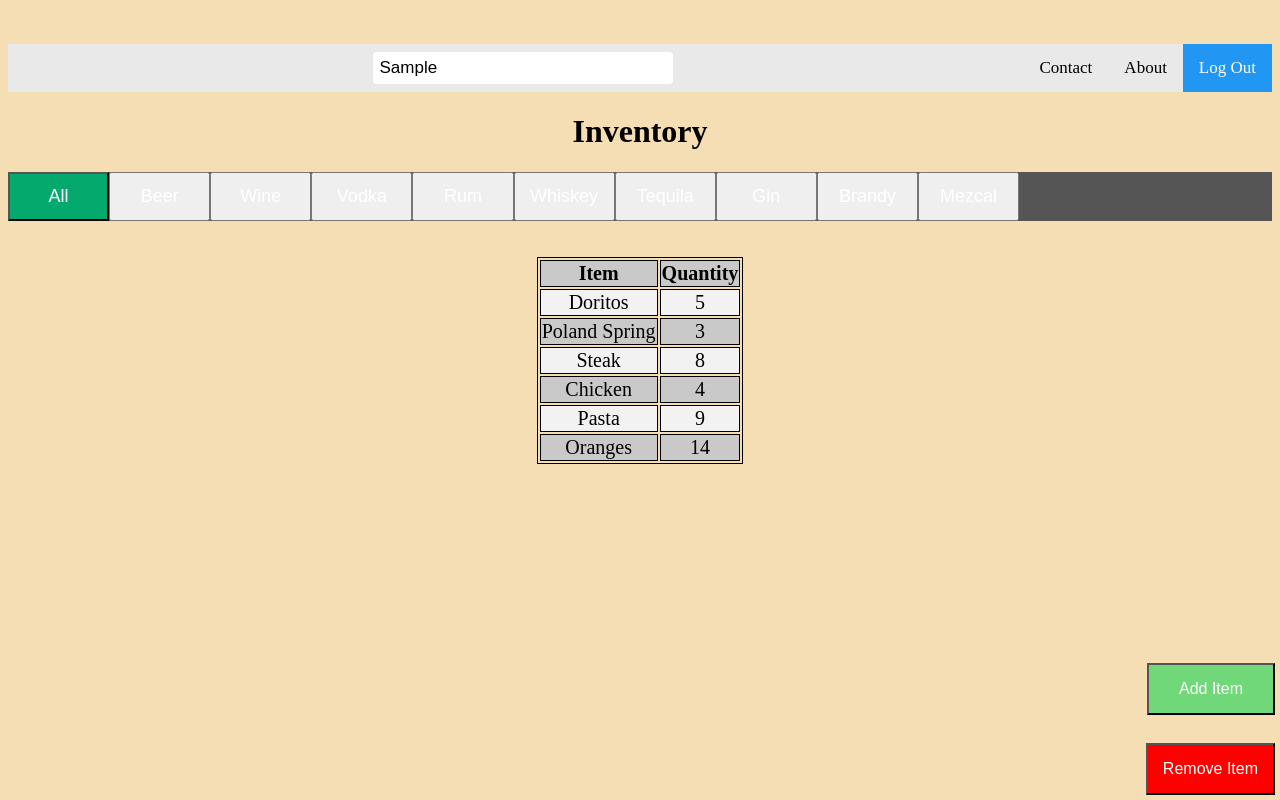
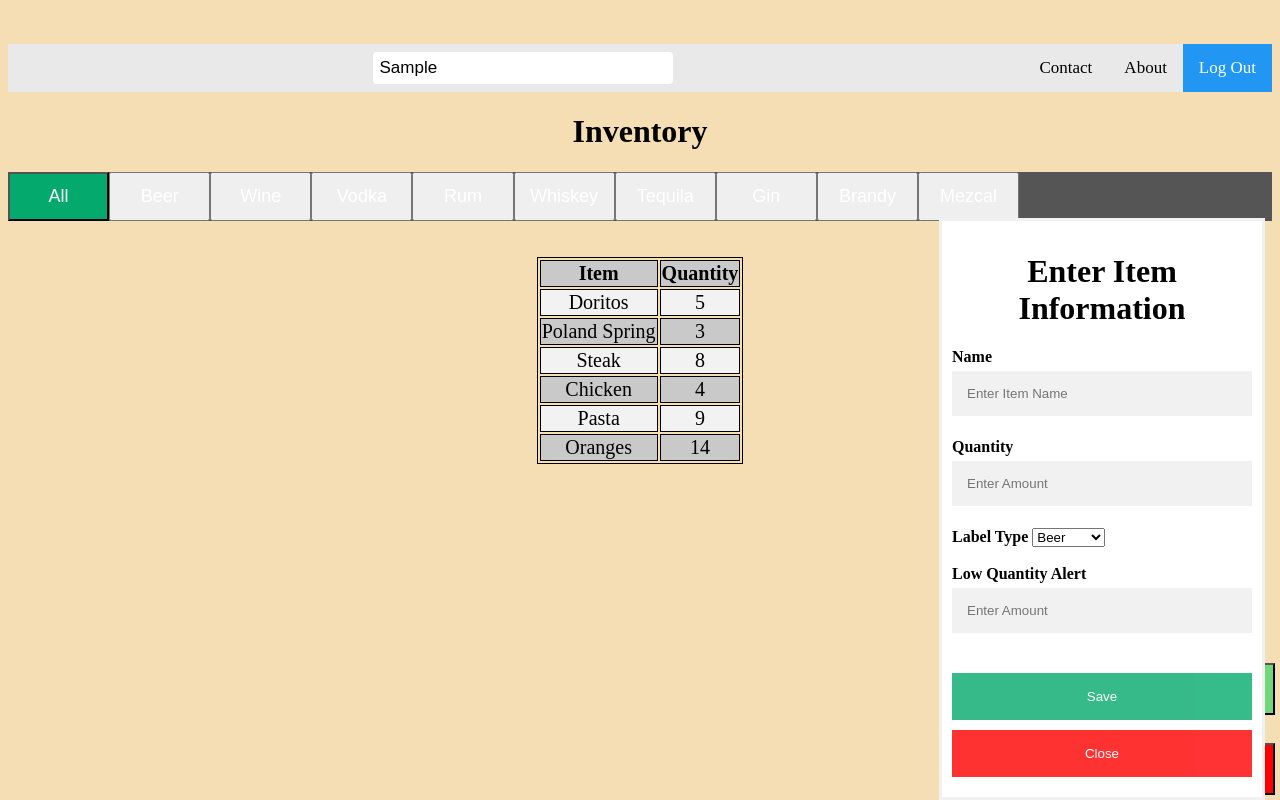
Before and after one commit to kb3x/JoeApp, a plain HTML site: page page2.html in a window 1280 px wide. Both pictures are taken after typing "Sample" into the empty fields and a click on the button "Add Item". Drawn offline with Linux system fonts and the light colour scheme.

Commit message:
added items button

```diff
--- a/page2.html
+++ b/page2.html
@@ -1,8 +1,9 @@
 <!DOCTYPE html>
 <html>
 <head>
-    <link rel="stylesheet" href="styles.css">
-    <title>Inventory Management</title>
+  <meta name="viewport" content="width=device-width, initial-scale=1.0">
+  <link rel="stylesheet" href="styles.css">
+  <title>Inventory Management</title>
 </head>
 <body>
 
@@ -20,7 +21,7 @@
 <h1>Inventory</h1>
 
 <div1>
-    <button class = "button1">Add Item</button>
+    <button class = "addItemButton" onclick="openForm()">Add Item</button>
     <button class = "button2">Remove Item</button>
 </div1>
 
@@ -74,8 +75,130 @@
 </table>
 
 
+<!--Items for popup form---------------------------------------------->
+<div class="form-popup" id="addItemForm">
+  <form action="/action_page.php" class="form-container">
+    <h1>Enter Item Information</h1>
+
+    <label for="itemName"><b>Name</b></label>
+    <input type="text" placeholder="Enter Item Name" name="itemName" required>
+
+    <label for="Quantity"><b>Quantity</b></label>
+    <input type="text" placeholder="Enter Amount" name="Quantity" required>
+
+    <!--Select options below-->
+      <label for="beverage"><b>Label Type</b></label>
+      <select name="beverage" id="beverage">
+        <option value="beer">Beer</option>
+        <option value="wine">Wine</option>
+        <option value="vodka">Vodka</option>
+        <option value="rum">Rum</option>
+        <option value="Whiskey">Whiskey</option>
+        <option value="Tequila">Tequila</option>
+        <option value="Gin">Gin</option>
+        <option value="Brandy">Brandy</option>
+        <option value="Mezcal">Mezcal</option>
+      </select>
+      <br><br>
+
+      <label for="thresholdAmount"><b>Low Quantity Alert</b></label>
+      <input type="text" placeholder="Enter Amount" name="Threshold" required>
+      <br><br>
+
+    <script>
+    /* When the user clicks on the button,
+    toggle between hiding and showing the dropdown content */
+    function myFunction() {
+      document.getElementById("myDropdown").classList.toggle("show");
+    }
+
+    // Close the dropdown if the user clicks outside of it
+    window.onclick = function(event) {
+      if (!event.target.matches('.dropbtn')) {
+        var dropdowns = document.getElementsByClassName("dropdown-content");
+        var i;
+        for (i = 0; i < dropdowns.length; i++) {
+          var openDropdown = dropdowns[i];
+          if (openDropdown.classList.contains('show')) {
+            openDropdown.classList.remove('show');
+          }
+        }
+      }
+    }
+    </script>
+
+    <button type="save" class="btn">Save</button>
+    <button type="cancel" class="btn cancel" onclick="closeForm()">Close</button>
+  </form>
+</div>
 
 
+
+<script>
+function openForm() {
+  document.getElementById("addItemForm").style.display = "block";
+}
+
+function closeForm() {
+  document.getElementById("addItemForm").style.display = "none";
+}
+</script>
+
+<style>
+  /* The popup form - hidden by default */
+.form-popup {
+  display: none;
+  position: fixed;
+  bottom: 0;
+  right: 15px;
+  border: 3px solid #f1f1f1;
+  z-index: 9;
+}
+
+/* Add styles to the form container */
+.form-container {
+  max-width: 300px;
+  padding: 10px;
+  background-color: white;
+}
+
+/* Full-width input fields */
+.form-container input[type=text], .form-container input[type=password] {
+  width: 100%;
+  padding: 15px;
+  margin: 5px 0 22px 0;
+  border: none;
+  background: #f1f1f1;
+}
+
+/* When the inputs get focus, do something */
+.form-container input[type=text]:focus, .form-container input[type=password]:focus {
+  background-color: #ddd;
+  outline: none;
+}
+
+/* Set a style for the submit/login button */
+.form-container .btn {
+  background-color: #04AA6D;
+  color: white;
+  padding: 16px 20px;
+  border: none;
+  cursor: pointer;
+  width: 100%;
+  margin-bottom:10px;
+  opacity: 0.8;
+}
+
+/* Add a red background color to the cancel button */
+.form-container .cancel {
+  background-color: red;
+}
+
+/* Add some hover effects to buttons */
+.form-container .btn:hover, .addItemButton:hover {
+  opacity: 1;
+}
+</style>
 
 
 </body>
--- a/styles.css
+++ b/styles.css
@@ -91,7 +91,7 @@ h1 {
 
 /*page 2 formating-------------------------------------------*/
 
-.button1 {
+.addItemButton {
     border: 2;
     background-color: #70d879;
     color: white;
@@ -184,8 +184,6 @@ h1 {
 }
 
 
-
-
 table,
 th,
 td {
@@ -267,4 +265,9 @@ tr:nth-child(odd) {
       width: 100%;
       text-align: left; /* If you want the text to be left-aligned on small screens */
     }
+
+
+/*Pop up form*/
+
+
   }
```
